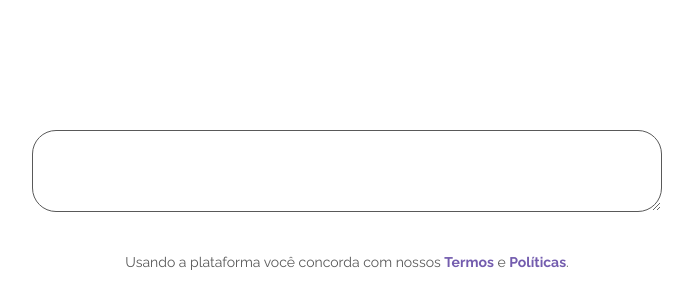
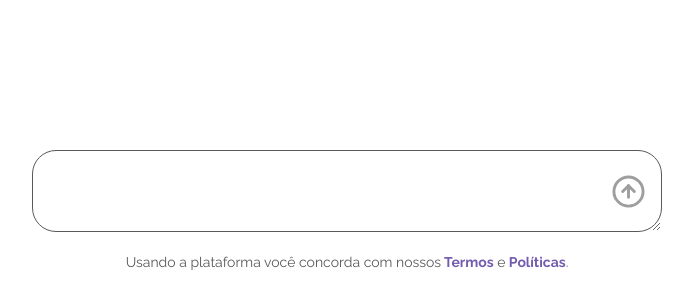
Before and after one commit to euvini/cogniia, a Next.js app: page /home in a window 1280 px wide. Shown: the part 500-800 px from the top of the page, without its empty margins (293-986 px from the left). Built offline with nearby package versions, Linux system fonts and the light colour scheme.

Commit message:
Criado tela de chat

```diff
--- a/src/app/(app)/home/page.tsx
+++ b/src/app/(app)/home/page.tsx
@@ -1,19 +1,109 @@
 'use client'
+import { AlertToastComponent } from "@/components/alert";
+import MessageBubble from "@/components/message";
+import { Label } from "@/components/ui/label";
 import { ScrollArea } from "@/components/ui/scroll-area";
 import { Textarea } from "@/components/ui/textarea";
-import { useAuthStore } from "@/zustand-store/authStore";
-import Cookies from "js-cookie";
+import { sendMessageToAI } from "@/services/aiService";
+import { IResponseMessageFromAI } from "@/services/types";
+import { Sparkles } from "lucide-react";
+import Link from "next/link";
+import { useEffect, useRef, useState } from "react";
 
 const Home = () => {
+    const endRef = useRef<HTMLDivElement | null>(null)
+    const [prompt, setPrompt] = useState<string>('')
+    const [aiResponse, setAiResponse] = useState<IResponseMessageFromAI[]>([])
+    const [isLoading, setIsLoading] = useState<boolean>(false)
+    const [error, setError] = useState<boolean>(false)
+
+    async function handleSendPrompt() {
+        setIsLoading(true);
+        setError(false);
+        setAiResponse(prev => [
+            ...prev,
+            {
+                sender_type: 'User',
+                session_id: "4edfa0b9-0e36-46e9-aab3-c4628561051e",
+                user_id_ext: '5',
+                text: prompt
+            }])
+        await sendMessageToAI({
+            create_session: false,
+            session_id: "4edfa0b9-0e36-46e9-aab3-c4628561051e", //alterar depois
+            user_id_ext: "5", //alterar depois
+            text: prompt,
+            sender_type: "user"
+        })
+            .then(response => {
+                const ai = response?.data
+                setAiResponse(prev => [...prev, ai])
+                setPrompt('')
+            }).catch(e => {
+                const messages = aiResponse?.slice(0, -1)
+                setAiResponse(messages)
+                setError(true)
+                console.log(e)
+            }).finally(() => setIsLoading(false))
+    }
+
+    const scrollToBottom = () => {
+        endRef.current?.scrollIntoView({ behavior: 'smooth' });
+        endRef.current?.scrollIntoView({ behavior: 'smooth' });
+    };
+
+    const handleKeyDown = (event: React.KeyboardEvent<HTMLInputElement | HTMLTextAreaElement>) => {
+        if (event.key === 'Enter') {
+            handleSendPrompt();
+        }
+    };
+
+    useEffect(() => {
+        scrollToBottom();
+    }, [aiResponse])
+
     return (
-        <div className="w-full h-full flex flex-col p-7 relative items-center gap-10">
-            <ScrollArea className="flex-1">
-
+        <div className="w-full h-full flex flex-col p-7 relative items-center gap-5 max-h-screen">
+            <ScrollArea id='scrollArea' className="h-full pr-3 max-w-xl w-full">
+                <div className="w-full h-20 z-10 absolute top-0 bg-gradient-to-b from-white via-white-opacity-30 to-white-opacity-70" />
+                <div className="flex flex-col items-center justify-center max-w-xl pt-8">
+                    <MessageBubble messages={aiResponse} />
+                    {
+                        isLoading && (
+                            <div className="mt-3 flex items-center self-start gap-3">
+                                <span className="text-grey-700 text-sm">Analisando... </span>
+                                <Sparkles size={25} className="text-purple-300" />
+                            </div>
+                        )
+                    }
+                    {
+                        error && (
+                            <AlertToastComponent helperText={'Ocorreu um erro ao tentar enviar a mensagem, mas você pode tentar novamente.'} />
+                        )
+                    }
+                </div>
+                <div ref={endRef} />
             </ScrollArea>
             <Textarea
+                value={prompt}
+                onChange={(event) => setPrompt(event.target.value)}
+                onSend={handleSendPrompt}
+                disabled={isLoading}
+                onKeyDown={handleKeyDown}
             />
             <a className="text-grey-700 text-sm">
-                Usando a plataforma você concorda com nossos <b className="text-purple-400">Termos</b> e <b className="text-purple-400">Políticas</b>.
+                Usando a plataforma você concorda com nossos
+                <b className="text-purple-400 hover:cursor-pointer">
+                    <Link href={'/service-terms'}>
+                        {' '}Termos
+                    </Link>
+                </b>
+                {' '}e
+                <b className="text-purple-400">
+                    <Link href={'/privacy-terms'}>
+                        {' '}Políticas
+                    </Link>
+                </b>.
             </a>
         </div>
     );
--- a/src/app/(authentication)/login/components/user-auth-form.tsx
+++ b/src/app/(authentication)/login/components/user-auth-form.tsx
@@ -12,7 +12,7 @@ import { fadeBackgroundControllStore } from "@/zustand-store/fade-backgroung"
 import { login } from "@/services/authService"
 import { useRouter } from "next/navigation"
 import { AlertDialogComponent } from "@/components/alertComponent"
-import { AlertToastComponent } from "./alert"
+import { AlertToastComponent } from "../../../../components/alert"
 
 interface UserAuthFormProps extends React.HTMLAttributes<HTMLDivElement> { }
 
--- /dev/null
+++ b/src/components/message/index.tsx
@@ -0,0 +1,28 @@
+import { IResponseMessageFromAI } from "@/services/types";
+import { Label } from "../ui/label";
+import { UserCircle } from "lucide-react";
+import Image from "next/image";
+import { cn } from "@/lib/utils";
+
+interface IMessageBubble {
+    messages: IResponseMessageFromAI[];
+}
+
+export default function MessageBubble(props: IMessageBubble) {
+
+    return (
+        props.messages.map((response, index) => (
+            <div key={index} className={cn("flex flex-row gap-4 w-full", response.sender_type === 'Assistant' ? "justify-start" : "justify-end")}>
+                <div className={cn("p-2 mt-6 flex items-center justify-center rounded-full bg-beige-300 min-h-10 min-w-10 max-h-10 max-w-10", response.sender_type !== "Assistant" && 'hidden')}>
+                    <Image src='/cogniia-short.svg' alt="icon" height={20} width={20} />
+                </div>
+                <div className={cn("rounded-2xl p-4 my-4", response.sender_type === 'Assistant' ? "bg-beige-300" : "bg-purple-50")}>
+                    <Label className="text-sm text-purple-700 ">{response?.text}</Label>
+                </div>
+                <div className={cn("p-2 mt-6 h-10 w-10 flex items-center justify-center bg-purple-50 rounded-full", response.sender_type === "Assistant" && 'hidden')}>
+                    <UserCircle size={25} />
+                </div>
+            </div>
+        ))
+    )
+}
--- a/src/components/ui/textarea.tsx
+++ b/src/components/ui/textarea.tsx
@@ -1,21 +1,32 @@
 import * as React from "react"
 
 import { cn } from "@/lib/utils"
+import { ArrowUp, ArrowUpCircle } from "lucide-react"
 
 export interface TextareaProps
-  extends React.TextareaHTMLAttributes<HTMLTextAreaElement> { }
+  extends React.TextareaHTMLAttributes<HTMLTextAreaElement> {
+  onSend: () => void;
+  disabled?: boolean
+  value?: string
+}
 
 const Textarea = React.forwardRef<HTMLTextAreaElement, TextareaProps>(
   ({ className, ...props }, ref) => {
     return (
+      <div className="flex flex-row relative items-center justify-center max-w-[630px] w-full">
         <textarea
           className={cn(
-          "flex min-h-[54px] max-w-[630px] max-h-52 w-full rounded-3xl border border-grey-700 bg-background px-6 py-4 text-[16px] placeholder:text-muted-foreground focus-visible:outline-none focus-visible:ring-2 focus-visible:ring-purple-300 focus-visible:border-none focus-visible:ring-offset-2 disabled:cursor-not-allowed disabled:opacity-50",
+            "flex min-h-[44px] max-w-[630px] max-h-52 w-full rounded-3xl border border-grey-700 bg-background pl-6 pr-14 py-4 text-[16px] placeholder:text-muted-foreground focus-visible:outline-none focus-visible:ring-2 focus-visible:ring-purple-300 focus-visible:border-none focus-visible:ring-offset-2 disabled:cursor-not-allowed disabled:opacity-50",
             className
           )}
           ref={ref}
+          disabled={props.disabled}
           {...props}
         />
+        <button type="button" className="absolute right-4" onClick={props.onSend} disabled={props.disabled || props.value === ''}>
+          <ArrowUpCircle size={35} className={cn("text-white bg-purple-400 rounded-full", props.disabled || props.value === '' ? 'text-grey-500 bg-white ' : 'text-white bg-purple-400 ')} />
+        </button>
+      </div>
     )
   }
 )
--- /dev/null
+++ b/src/services/aiService.ts
@@ -0,0 +1,6 @@
+import axios from "axios";
+import { ISendMessageToAI } from "./types";
+
+export function sendMessageToAI(message: ISendMessageToAI) {
+    return axios.post('https://cognia-api.otimiza.ai/chat/messages', message)
+}
```
Also changed, not shown: src/services/types.ts (+15 -0 lines), src/components/alert.tsx (renamed from src/app/(authentication)/login/components/alert.tsx), 2 other files (tests, documents, lock files or other folders). Lines whose indentation alone changed are shown as unchanged.
